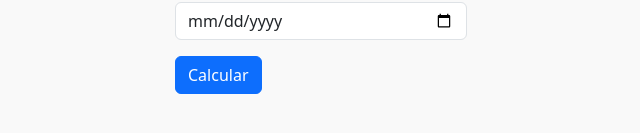
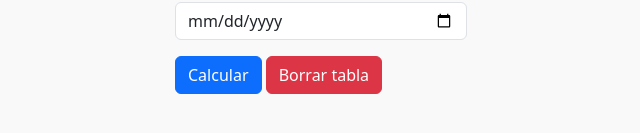
Before and after one commit to AndriBG/Prestamos, a CodeIgniter app: page /database/ in a window 1280 px wide. Shown: the part 419-552 px from the top of the page, without its empty margins (161-801 px from the left). Run offline with CodeIgniter, Linux system fonts and the light colour scheme; data that the repository does not hold is empty; some libraries are stand-ins or nearby versions.

Commit message:
button delete table added

```diff
--- a/application/views/calculate.php
+++ b/application/views/calculate.php
@@ -33,6 +33,7 @@
 						<input type="date" name="date" class="form-control" id="start_date">
 					</div>
 					<button type="button" id="calculate" class="btn btn-primary">Calcular</button>
+					<button type="button" id="delete_table" class="btn btn-danger">Borrar tabla</button>
 				</form>
 			</div>
 		</div>
@@ -54,3 +55,13 @@
 	</div>
 	</div>
 </div>
+
+<script>
+
+	document.getElementById('delete_table') && document.getElementById('delete_table').addEventListener('click', deleteTable);
+
+	function deleteTable(e){
+		document.getElementById('body-loan').innerHTML = '';
+	}
+
+</script>
--- a/application/views/layout/header.php
+++ b/application/views/layout/header.php
@@ -2,6 +2,23 @@
 <html lang="es">
 
 <head>
+	<link rel="apple-touch-icon" sizes="57x57" href="/apple-icon-57x57.png">
+	<link rel="apple-touch-icon" sizes="60x60" href="/apple-icon-60x60.png">
+	<link rel="apple-touch-icon" sizes="72x72" href="/apple-icon-72x72.png">
+	<link rel="apple-touch-icon" sizes="76x76" href="/apple-icon-76x76.png">
+	<link rel="apple-touch-icon" sizes="114x114" href="/apple-icon-114x114.png">
+	<link rel="apple-touch-icon" sizes="120x120" href="/apple-icon-120x120.png">
+	<link rel="apple-touch-icon" sizes="144x144" href="/apple-icon-144x144.png">
+	<link rel="apple-touch-icon" sizes="152x152" href="/apple-icon-152x152.png">
+	<link rel="apple-touch-icon" sizes="180x180" href="/apple-icon-180x180.png">
+	<link rel="icon" type="image/png" sizes="192x192"  href="/android-icon-192x192.png">
+	<link rel="icon" type="image/png" sizes="32x32" href="/favicon-32x32.png">
+	<link rel="icon" type="image/png" sizes="96x96" href="/favicon-96x96.png">
+	<link rel="icon" type="image/png" sizes="16x16" href="/favicon-16x16.png">
+	<link rel="manifest" href="/manifest.json">
+	<meta name="msapplication-TileColor" content="#ffffff">
+	<meta name="msapplication-TileImage" content="/ms-icon-144x144.png">
+	<meta name="theme-color" content="#ffffff">
 	<meta charset="UTF-8">
 	<meta http-equiv="X-UA-Compatible" content="IE=edge">
 	<meta name="viewport" content="width=device-width, initial-scale=1.0">
```
